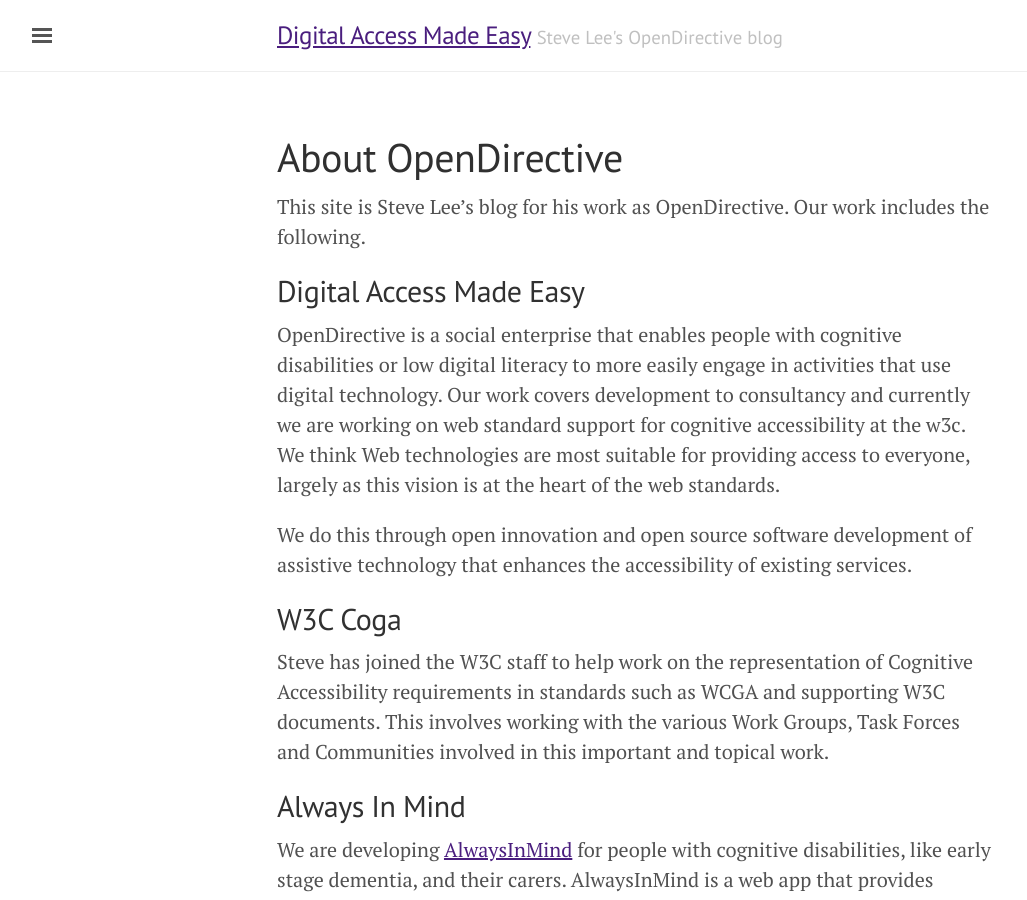
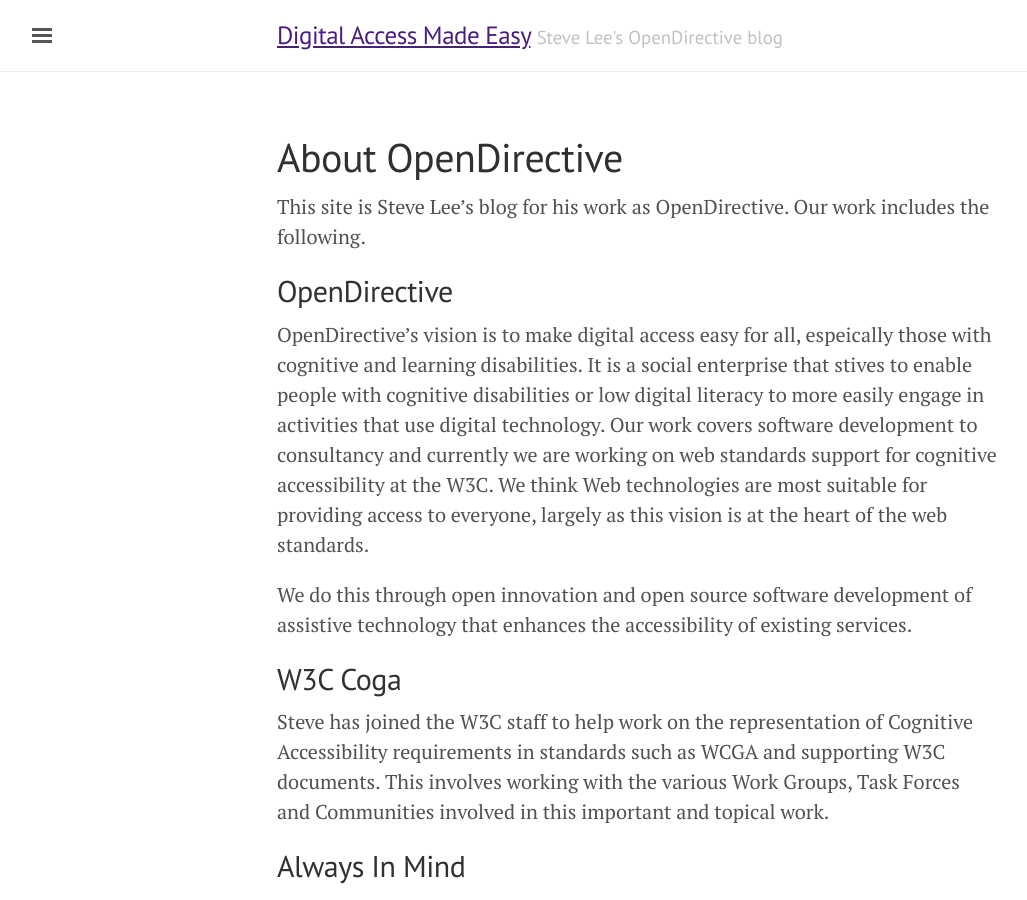
Before and after one commit to OpenDirective/opendirective.github.io, a Jekyll site: the page built from about.md, in a window 1280 px wide and 900 px high. Shown: the whole window, without its empty margins (3-1030 px from the left). Built offline with Jekyll 4.4.1, drawn with Linux system fonts in a browser that asks for light colours.

Commit message:
Update about

```diff
--- a/_includes/head.html
+++ b/_includes/head.html
@@ -10,7 +10,7 @@
   />
 
   <title>
-    {% if page.title == "Home" %} {{ site.title }} &middot;
+    {% if page.title == "Blog" %} {{ site.title }} &middot;
     {{ site.tagline }} {% else %} {{ page.title }} &middot; {{ site.title }} {%
     endif %}
   </title>
--- a/_layouts/default.html
+++ b/_layouts/default.html
@@ -13,7 +13,7 @@
     <div class="masthead">
       <div class="container">
         <h3 class="masthead-title">
-          <a href="{{ site.baseurl }}/" title="Home">{{ site.title }}</a>
+          <a href="{{ site.baseurl }}/" title="Blog">{{ site.title }}</a>
           <small>{{ site.tagline }}</small>
         </h3>
       </div>
--- a/about.md
+++ b/about.md
@@ -5,9 +5,9 @@
 
 This site is Steve Lee's blog for his work as OpenDirective. Our work includes the following.
 
-## Digital Access Made Easy
+## OpenDirective
 
-OpenDirective is a social enterprise that enables people with cognitive disabilities or low digital literacy to more easily engage in activities that use digital technology. Our work covers development to consultancy and currently we are working on web standard support for cognitive accessibility at the w3c. We think Web technologies are most suitable for providing access to everyone, largely as this vision is at the heart of the web standards.
+OpenDirective's vision is to make digital access easy for all, espeically those with cognitive and learning disabilities. It is a social enterprise that stives to enable people with cognitive disabilities or low digital literacy to more easily engage in activities that use digital technology. Our work covers software development to consultancy and currently we are working on web standards support for cognitive accessibility at the W3C. We think Web technologies are most suitable for providing access to everyone, largely as this vision is at the heart of the web standards.
 
 We do this through open innovation and open source software development of assistive technology that enhances the accessibility of existing services.
 
```
